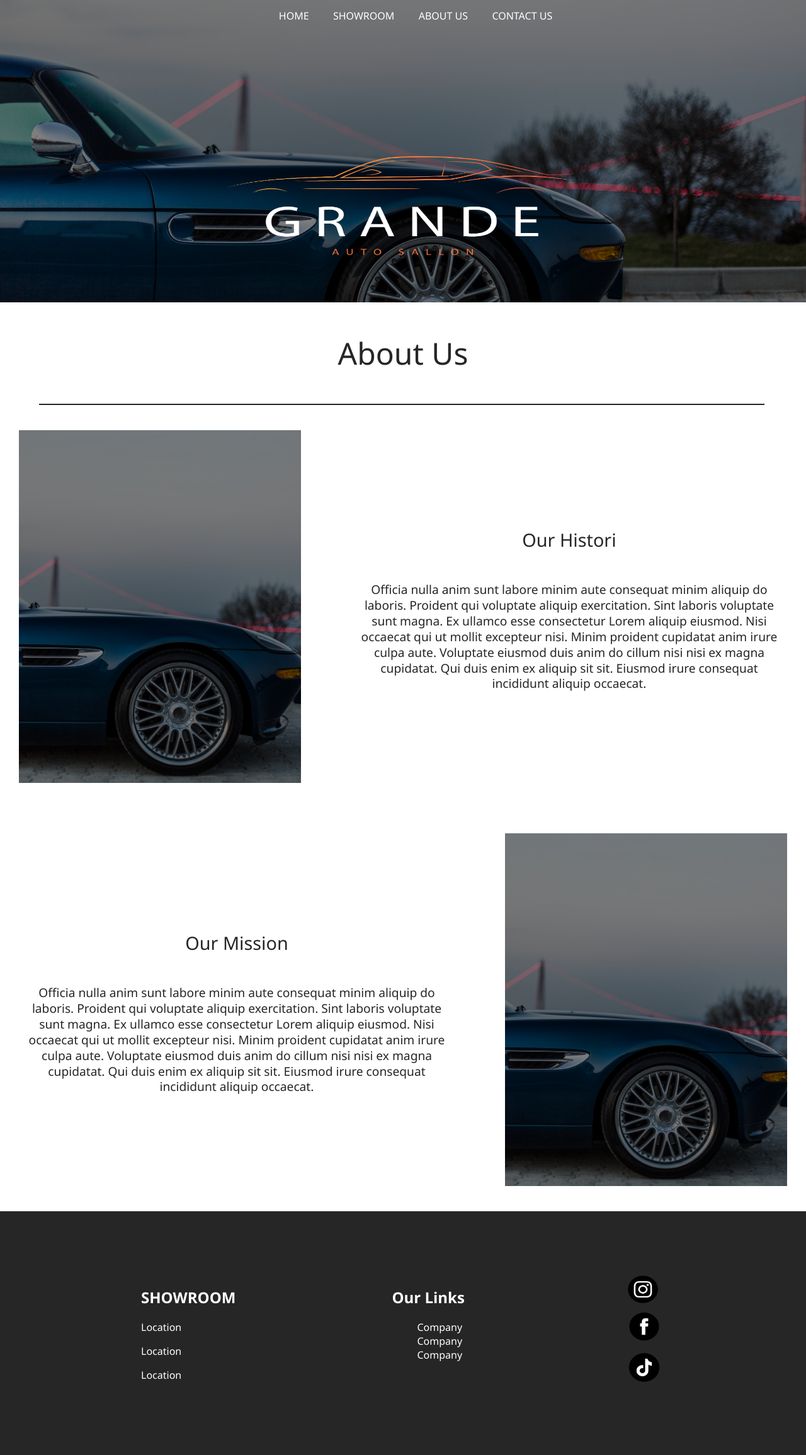
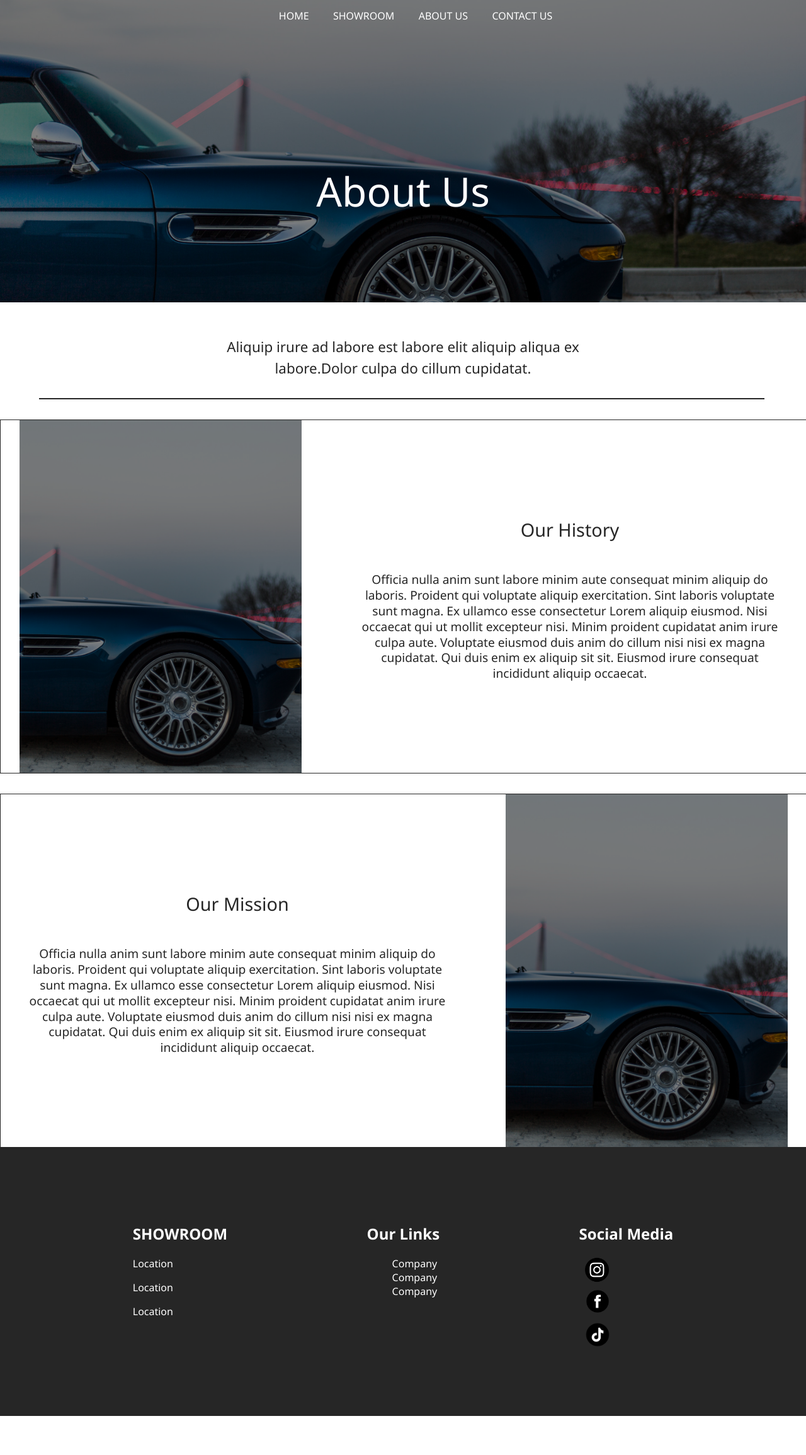
Before and after one commit to EdiiA/Project-1, a PHP site: page /about-us.html in a window 1280 px wide. Shown: the part 21-2331 px from the top of the page at 63% size. After the commit the page ends 2269 px from the top, so only its background shows below. Run offline with PHP 8.4, Linux system fonts and the light colour scheme.

Commit message:
Ndryshim
Rregullimi i disa detajeve te vogla dhe fillimi i ndryshimit te title ne Showroom, About Us dhe Contact US

```diff
--- a/about-us.css
+++ b/about-us.css
@@ -28,6 +28,7 @@ header>ul>li{
     font-size: 1em;
     margin-top: 0em;
 }
+
 .bg-foto{
     margin-top: 0;
     margin-bottom: 2em;
@@ -45,16 +46,42 @@ header>ul>li{
     justify-content: center;
     align-items: center;
 }
-.bg-foto img{
+/* .bg-foto img{
     position: absolute;
     width: 10em;
     height: 10em;
     width: 35em;
     margin-top: 11em;
+} */
+
+.bg-title{
+    position: absolute;
+    display: flex;
+    flex-direction: row;
+    color: white;
+    font-size: 4em;
+    margin-top: 3em;
 }
-.bg-foto p{
+
+/* .bg-foto p{
     border: 4px  dashed white ;
     padding: 1em;
+} */
+
+.text-line{
+    display: flex;
+    flex-direction: column;
+    justify-content: center;
+    align-items: center;
+}
+
+#about-us-p{
+    font-size: 1.4em;
+    display: flex;
+    color: #262626;
+    width: 53%;
+    line-height: 1.5em;
+    text-align: center;
 }
 
 #hr1{
@@ -66,23 +93,25 @@ header>ul>li{
     margin-bottom: 0;
 }
 
-.title{
+/* .title{
     display: flex;
     flex-direction: row;
     justify-content: center;
     align-items: center;
     color: #262626;
     font-size: 3em;
-}
+} */
 
 .about-us-1{
+    border: 1px solid #262626;
     display: flex;
     flex-direction: row;
     justify-content: center;
     align-items: center;
-    height: 40em;
+    height: 35em;
     width: 100%;
     color: #262626;
+    margin-top: 2em;
 }
 
 .about-img{
@@ -153,13 +182,11 @@ footer{
 
 }
 .img-f{
-    width: 64px;
-    height: 60px;
+    width: 3em;
     margin-left: 5px;
+    object-fit: cover;
 }
 .img-1{
-    width: 70px;
-    height: 48px;
-    background-size: cover;
-
+    width: 3.5em;
+    object-fit: cover;
 }
--- a/about-us.html
+++ b/about-us.html
@@ -13,23 +13,30 @@
             <li><a href="home-page.html">HOME</a></li>
             <li><a href="showroom.html">SHOWROOM</a></li>
             <li><a href="about-us.html">ABOUT US</a></li>
-            <li><a href="">CONTACT US</a></li>
+            <li><a href="contactus.html">CONTACT US</a></li>
         </ul>
     </header>
 
     <main>
         <div class="bg-foto">
-            <img src="Img/logo-1.png" alt="">
+            <!-- <img src="Img/logo-1.png" alt=""> -->
+            <p class="bg-title">About Us</p>
         </div>
 
-        <p class="title">About Us</p>
-        <hr id="hr1">
+        <div class="text-line">
+            <!-- <p class="title">About Us</p> -->
+
+            <p id="about-us-p">Aliquip irure ad labore est labore elit aliquip aliqua ex labore.Dolor culpa do cillum cupidatat.</p>
+
+            <hr id="hr1">
+
+        </div>
 
         <div class="about-us-1">
             <div class="about-img"></div>
 
             <div class="about-text-1">
-                <p id="title-1">Our Histori</p>
+                <p id="title-1">Our History</p>
 
                 <p id="text">Officia nulla anim sunt labore minim aute consequat minim aliquip do laboris. Proident qui voluptate aliquip exercitation. Sint laboris voluptate sunt magna.
 
@@ -70,6 +77,8 @@
                 </ul>
             </div>
             <div class="f-fotot">
+                <h2>Social Media</h2>
+
                 <a href=""><img src="Img/Instagram.png" alt="" class="img-1"></a>
                 <a href=""><img src="Img/facebook.png" alt="" class="img-f"></a>
                 <a href=""><img src="Img/Tiktok.png.webp" alt="" class="img-f"></a>
--- a/contactus.html
+++ b/contactus.html
@@ -11,7 +11,7 @@
         <ul>
             <li><a href="home-page.html">HOME</a></li>
             <li><a href="showroom.html">SHOWROOM</a></li>
-            <li><a href="">ABOUT US</a></li>
+            <li><a href="about-us.html">ABOUT US</a></li>
             <li><a href="contactus.html">CONTACT</a></li>
         </ul>
     </header>
@@ -71,6 +71,8 @@
                 </ul>
             </div>
             <div class="f-fotot">
+                <h2>Social Media</h2>
+
                 <a href=""><img src="Img/Instagram.png" alt="" class="img-1"></a>
                 <a href=""><img src="Img/facebook.png" alt="" class="img-f"></a>
                 <a href=""><img src="Img/Tiktok.png.webp" alt="" class="img-f"></a>
--- a/home-page.html
+++ b/home-page.html
@@ -13,7 +13,7 @@
             <li><a href="home-page.html">HOME</a></li>
             <li><a href="showroom.html">SHOWROOM</a></li>
             <li><a href="about-us.html">ABOUT US</a></li>
-            <li><a href="#">CONTACT</a></li>
+            <li><a href="contactus.html">CONTACT</a></li>
         </ul>
     </header>
 
@@ -127,6 +127,8 @@
                 </ul>
             </div>
             <div class="f-fotot">
+                <h2>Social Media</h2>
+
                 <a href=""><img src="Img/Instagram.png" alt="" class="img-1"></a>
                 <a href=""><img src="Img/facebook.png" alt="" class="img-f"></a>
                 <a href=""><img src="Img/Tiktok.png.webp" alt="" class="img-f"></a>
```
Also changed, not shown: home-page.css (+5 -7 lines), showroom.html (+6 -1 lines), style-contactus.css (+4 -6 lines), style-showroom.css (+7 -9 lines).
